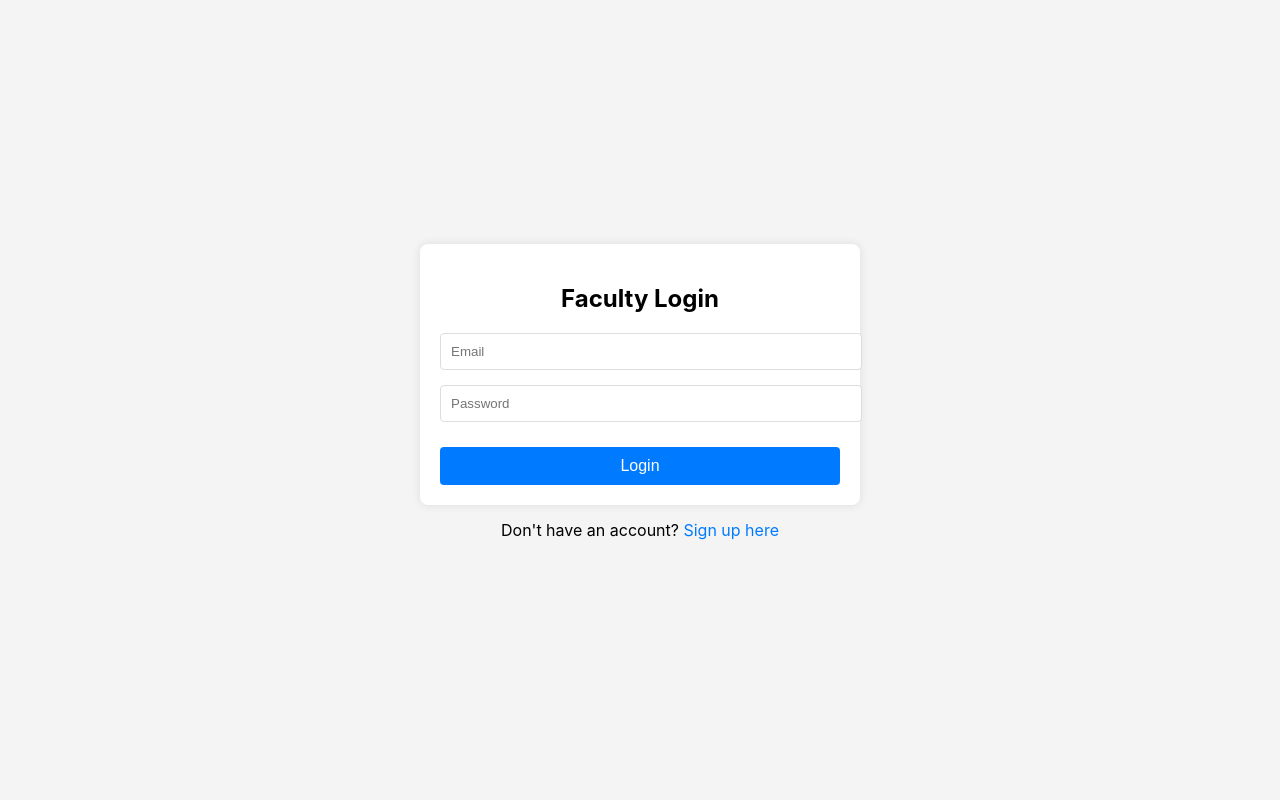
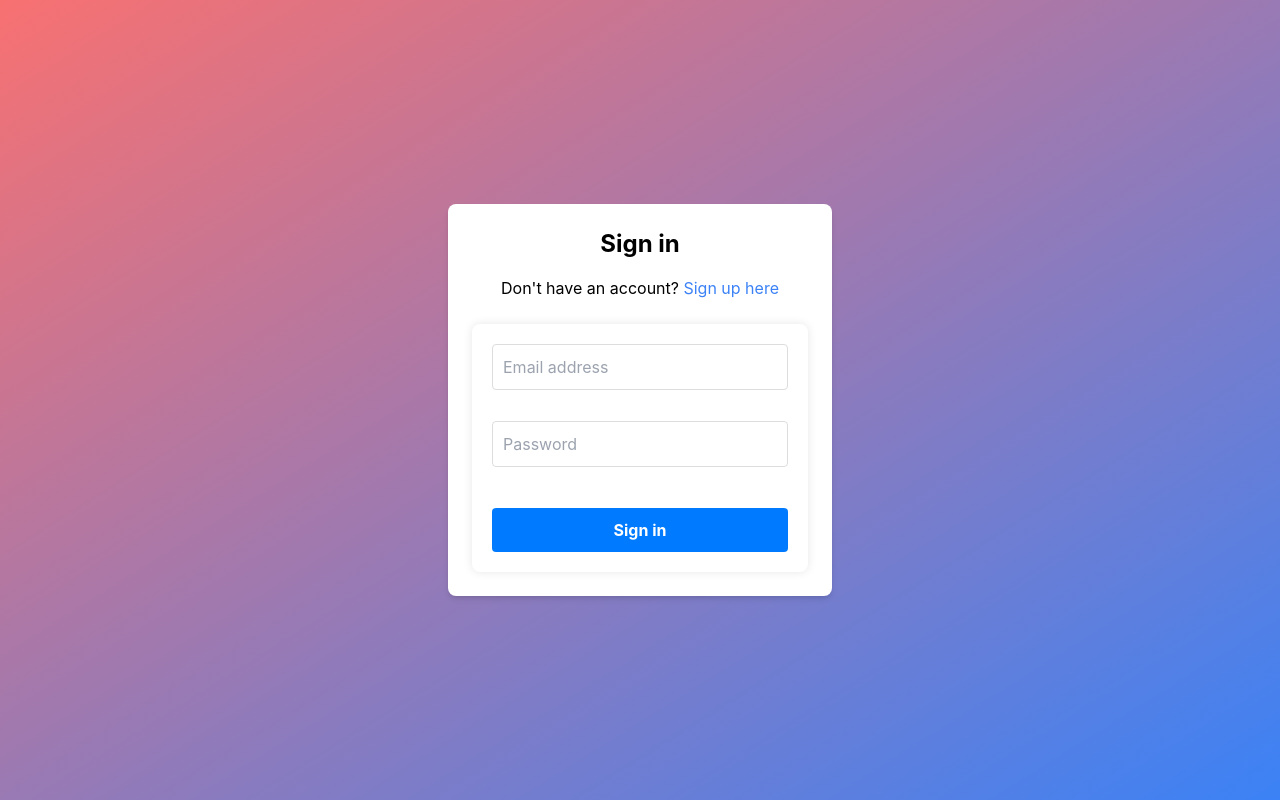
Before and after one commit to naranavee/faculty-managment-main-main, a React (Create React App) app in the folder frontend/: page /faculty/login in a window 1280 px wide. Built offline with nearby package versions, Linux system fonts and the light colour scheme.

Commit message:
added some colours to the main page

```diff
--- a/frontend/package.json
+++ b/frontend/package.json
@@ -9,6 +9,7 @@
     "axios": "^1.7.5",
     "react": "^18.3.1",
     "react-dom": "^18.3.1",
+    "react-icons": "^5.3.0",
     "react-router-dom": "^6.26.1",
     "react-scripts": "5.0.1",
     "web-vitals": "^2.1.4"
@@ -36,5 +37,10 @@
       "last 1 firefox version",
       "last 1 safari version"
     ]
+  },
+  "devDependencies": {
+    "autoprefixer": "^10.4.20",
+    "postcss": "^8.4.41",
+    "tailwindcss": "^3.4.10"
   }
 }
--- /dev/null
+++ b/frontend/postcss.config.js
@@ -0,0 +1,6 @@
+module.exports = {
+  plugins: {
+    tailwindcss: {},
+    autoprefixer: {},
+  },
+}
--- a/frontend/src/App.css
+++ b/frontend/src/App.css
@@ -1,4 +1,4 @@
-.App {
+/* .App {
   text-align: center;
 }
 
@@ -22,9 +22,9 @@
   justify-content: center;
   font-size: calc(10px + 2vmin);
   color: white;
-}
+} */
 
-.App-link {
+/* .App-link {
   color: #61dafb;
 }
 
@@ -35,4 +35,8 @@
   to {
     transform: rotate(360deg);
   }
-}
+} */
+
+@tailwind base;
+@tailwind components;
+@tailwind utilities;
--- a/frontend/src/App.js
+++ b/frontend/src/App.js
@@ -9,7 +9,7 @@ import MainPage from './components/MainPage';
 import AdminSignup from './components/admin/AdminSignup';
 import AdminHome from './components/admin/AdminHome';
 import FacultyHome from './components/faculty/FacultyHome';
-
+import './App.css'
 
 function App() {
   return (
--- a/frontend/src/components/MainPage.js
+++ b/frontend/src/components/MainPage.js
@@ -1,5 +1,6 @@
 import React from 'react';
 import { useNavigate } from 'react-router-dom';
+import { FaDribbble, FaEnvelope, FaInstagram, FaLinkedin, FaTwitter } from 'react-icons/fa';
 
 const MainPage = () => {
   const navigate = useNavigate();
@@ -12,61 +13,82 @@ const MainPage = () => {
     navigate('/faculty/login');
   };
 
+  const imageUrl = "https://www.veltech.edu.in/faculty/assets/images/Full-Campus.jpg";
+  const logoUrl = 'http://ts1.mm.bing.net/th?id=OIP.fQeA69zTW0ljn5rNIiqb4AAAAA&pid=15.1';
+
   return (
-    <div>
-      <header style={styles.header}>
-        <button style={styles.headerButton} onClick={navigateToAdminLogin}>
-          Admin
-        </button>
-        <button style={styles.headerButton} onClick={navigateToFacultyLogin}>
-          Faculty
-        </button>
+    <div className="flex flex-col min-h-screen">
+      <header className="bg-gray-800 text-white py-4 px-8 flex justify-between items-center">
+        <img src={logoUrl} alt="Your Logo" className="h-13 w-20" />
+        <div className="space-x-4">
+          <button
+            className="bg-yellow-500 hover:bg-yellow-600 text-gray-800 font-semibold py-2 px-6 rounded-lg shadow-md transition duration-300 ease-in-out transform hover:-translate-y-1 hover:scale-110"
+            onClick={navigateToAdminLogin}
+          >
+            Admin
+          </button>
+          <button
+            className="bg-yellow-500 hover:bg-yellow-600 text-gray-800 font-semibold py-2 px-6 rounded-lg shadow-md transition duration-300 ease-in-out transform hover:-translate-y-1 hover:scale-110"
+            onClick={navigateToFacultyLogin}
+          >
+            Faculty
+          </button>
+        </div>
       </header>
 
-      <div style={styles.container}>
-        <h1 style={styles.heading}>Welcome to the Management System</h1>
-      </div>
+      <main
+        className="flex flex-col items-center justify-center flex-grow relative"
+        style={{
+          backgroundImage: `url(${imageUrl})`,
+          backgroundSize: 'cover',
+          backgroundPosition: 'center'
+        }}
+      >
+        <div className="text-center mt-1 mb-20">
+          <h1 className="text-4xl md:text-6xl font-bold text-black font-serif">
+            Faculty Management System
+          </h1>
+        </div>
+      </main>
+
+      <Footer />
     </div>
   );
 };
 
-const styles = {
-  container: {
-    display: 'flex',
-    flexDirection: 'column',
-    alignItems: 'center',
-    justifyContent: 'center',
-    height: '100vh',
-    backgroundColor: '#f4f4f4',
-    fontFamily: 'Arial, sans-serif',
-  },
-  heading: {
-    fontSize: '2.5rem',
-    marginBottom: '30px',
-    color: '#333',
-  },
-  header: {
-    backgroundColor: '#333',
-    color: 'white',
-    padding: '15px',
-    display: 'flex',
-    justifyContent: 'flex-end',
-  },
-  headerButton: {
-    padding: '10px 20px',
-    fontSize: '1rem',
-    cursor: 'pointer',
-    border: 'none',
-    borderRadius: '5px',
-    backgroundColor: '#007bff',
-    color: 'white',
-    marginLeft: '10px',
-    transition: 'background-color 0.3s',
-
-    '&:hover': {
-      backgroundColor: '#0056b3',
-    },
-  },
+const Footer = () => {
+  return (
+    <footer className="bg-gray-800 text-gray-300 py-4 px-8 flex justify-between items-center">
+      <div className="flex items-center">
+        <h3 className="text-lg md:text-xl font-semibold mr-4 text-yellow-400">Get in Touch</h3>
+        <div className="flex space-x-4">
+          <a href="https://www.instagram.com/your_profile" className="text-gray-300 hover:text-yellow-400 text-xl transition duration-300">
+            <FaInstagram />
+          </a>
+          <a href="https://www.linkedin.com/in/your_profile" className="text-gray-300 hover:text-yellow-400 text-xl transition duration-300">
+            <FaLinkedin />
+          </a>
+          <a href="https://twitter.com/your_handle" className="text-gray-300 hover:text-yellow-400 text-xl transition duration-300">
+            <FaTwitter />
+          </a>
+        </div>
+      </div>
+      <div className="flex flex-col space-y-2">
+        <div className="flex items-center">
+          <FaDribbble className="text-yellow-400 mr-2 text-xl" />
+          <a href="https://ascendion.com/" className="text-gray-300 hover:text-yellow-400 no-underline transition duration-300">
+            ascendion.com/example
+          </a>
+        </div>
+        <div className="flex items-center">
+          <FaEnvelope className="text-yellow-400 mr-2 text-xl" />
+          <a href="mailto:contact@example.com" className="text-gray-300 hover:text-yellow-400 no-underline transition duration-300">
+            contact@ascendion.com
+          </a>
+        </div>
+      </div>
+    </footer>
+  );
 };
 
 export default MainPage;
--- a/frontend/src/components/faculty/FacultyLogin.css
+++ /dev/null
@@ -1,60 +0,0 @@
-.container {
-    display: flex;
-    flex-direction: column;
-    align-items: center;
-    justify-content: center;
-    height: 100vh;
-    background-color: #f4f4f4;
-  }
-
-  .form {
-    background-color: white;
-    padding: 20px;
-    border-radius: 8px;
-    box-shadow: 0 0 10px rgba(0, 0, 0, 0.1);
-    width: 100%;
-    max-width: 400px;
-  }
-
-  .form h2 {
-    margin-bottom: 20px;
-    text-align: center;
-  }
-
-  .form input {
-    width: 100%;
-    padding: 10px;
-    border: 1px solid #ddd;
-    border-radius: 4px;
-    margin-bottom: 15px;
-  }
-
-  .form button {
-    width: 100%;
-    padding: 10px;
-    border: none;
-    border-radius: 4px;
-    background-color: #007bff;
-    color: white;
-    font-size: 16px;
-    cursor: pointer;
-    margin-top: 10px;
-  }
-
-  .form button:hover {
-    background-color: #0056b3;
-  }
-
-  .link {
-    text-align: center;
-    margin-top: 15px;
-  }
-
-  .link a {
-    color: #007bff;
-    text-decoration: none;
-  }
-
-  .link a:hover {
-    text-decoration: underline;
-  }
--- a/frontend/src/components/faculty/FacultyLogin.js
+++ b/frontend/src/components/faculty/FacultyLogin.js
@@ -1,7 +1,6 @@
 import React, { useState } from 'react';
 import axios from 'axios';
 import { useNavigate, Link } from 'react-router-dom';
-import './FacultyLogin.css';  // Import the CSS file
 
 function FacultyLogin() {
   const [formData, setFormData] = useState({ email: '', password: '' });
@@ -23,30 +22,51 @@ function FacultyLogin() {
   };
 
   return (
-    <div className="container">
+    <div className="flex items-center justify-center min-h-screen bg-gradient-to-br from-red-400 to-blue-500">
+      <div className="bg-white p-6 rounded-lg shadow-md w-full max-w-sm">
+        <h2 className="text-2xl font-bold mb-4 text-center">Sign in</h2>
+        <p className="text-center mb-6">
+          Don't have an account? <Link to="/faculty/signup" className="text-blue-500 hover:underline">Sign up here</Link>
+        </p>
+
         <form className="form" onSubmit={onSubmit}>
-        <h2>Faculty Login</h2>
+          <div className="mb-4">
             <input
               type="email"
               name="email"
               value={email}
               onChange={onChange}
-          placeholder="Email"
+              placeholder="Email address"
+              className="w-full px-3 py-2 border border-gray-300 rounded-md focus:outline-none focus:ring focus:border-blue-300"
               required
             />
+          </div>
+          <div className="mb-4">
             <input
               type="password"
               name="password"
               value={password}
               onChange={onChange}
               placeholder="Password"
+              className="w-full px-3 py-2 border border-gray-300 rounded-md focus:outline-none focus:ring focus:border-blue-300"
               required
             />
-        <button type="submit">Login</button>
+          </div>
+
+
+
+          <div className="flex items-center justify-center">
+            <button
+              type="submit"
+              className="bg-blue-500 hover:bg-blue-700 text-white font-bold py-5 px-10 rounded w-full  items-center justify-between"
+            >
+              Sign in
+
+            </button>
+          </div>
         </form>
-      <p className="link">
-        Don't have an account? <Link to="/faculty/signup">Sign up here</Link>
-      </p>
+
+      </div>
     </div>
   );
 }
--- a/frontend/src/index.css
+++ b/frontend/src/index.css
@@ -5,6 +5,7 @@ body {
     sans-serif;
   -webkit-font-smoothing: antialiased;
   -moz-osx-font-smoothing: grayscale;
+
 }
 
 code {
--- /dev/null
+++ b/frontend/tailwind.config.js
@@ -0,0 +1,11 @@
+/** @type {import('tailwindcss').Config} */
+module.exports = {
+  content: [
+   // Or your main HTML file if you have one
+    "./src/**/*.{js,ts,jsx,tsx}", // Include all your React component files
+  ],
+  theme: {
+    extend: {},
+  },
+  plugins: [],
+}
```
Also changed, not shown: frontend/src/uploads/image.png (added), 15 other files (tests, documents, lock files or other folders). Lines whose indentation alone changed are shown as unchanged.
